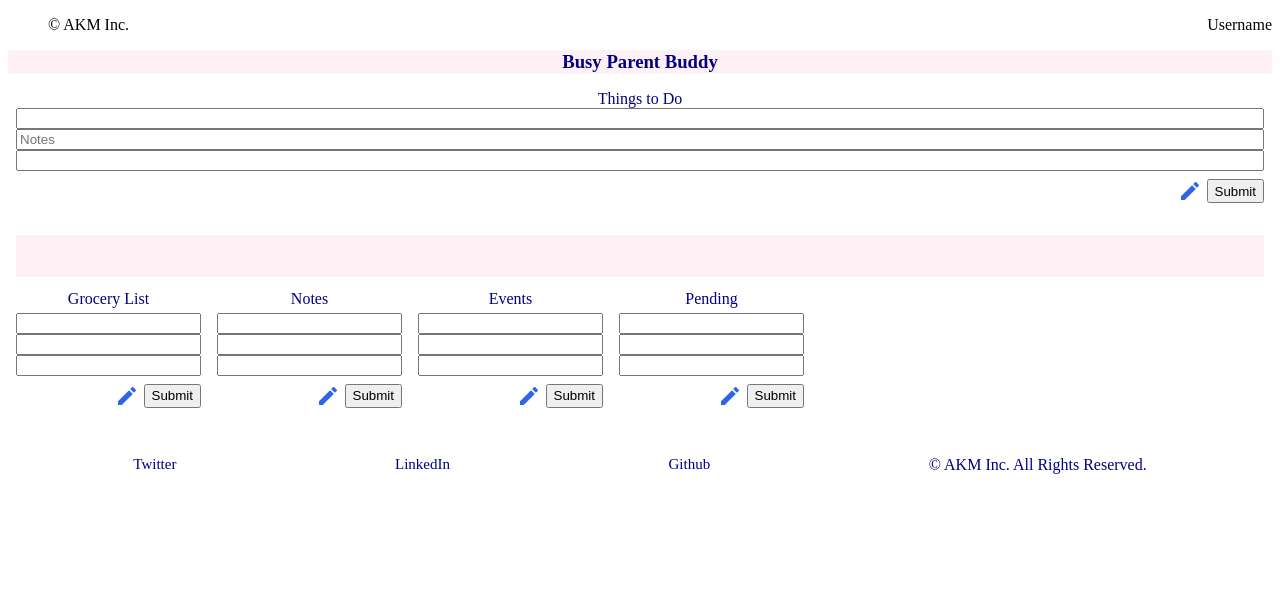
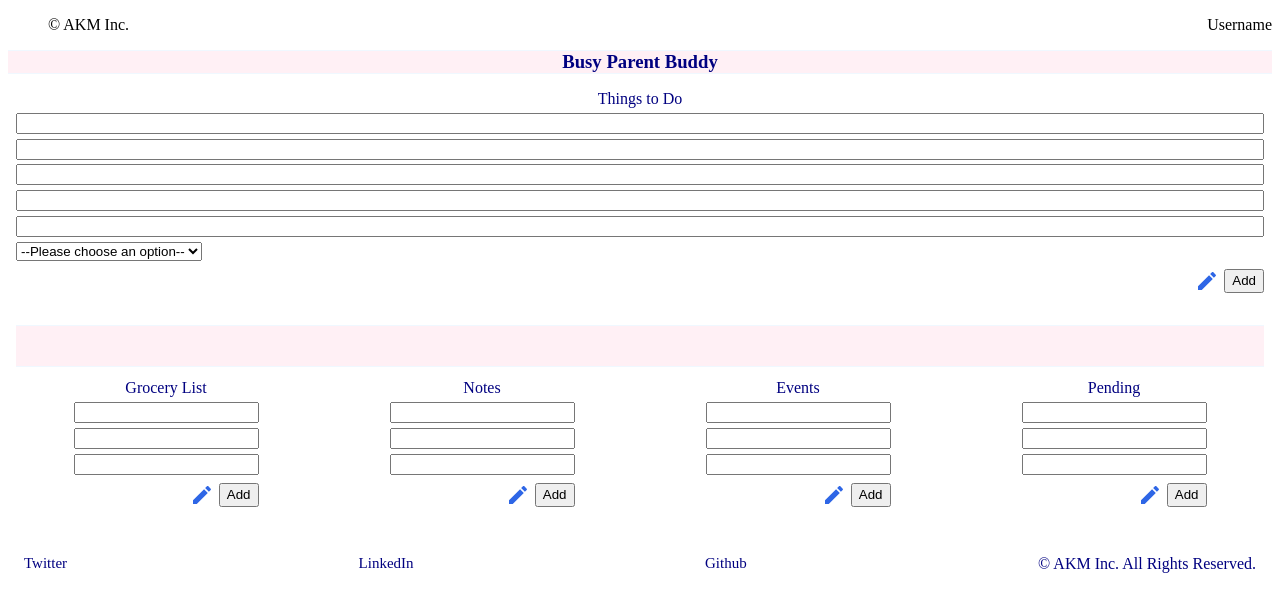
Before and after one commit to alextapia1/capstone-project, a React (Create React App) app: page / in a window 1280 px wide. Shown: the top 612 px of the page. Built offline with nearby package versions, Linux system fonts and the light colour scheme; no server answers.

Commit message:
update sass, added dropdown, handlechange

```diff
--- a/src/components/Dates/Dates.js
+++ b/src/components/Dates/Dates.js
@@ -8,7 +8,8 @@ const Dates = (props) => {
   const [info, setInfo] = useState([]);
   const [inputFirst, setInputFirst] = useState('');
   const [inputSecond, setInputSecond] = useState('');
-//   const [input, setInput] = useState();
+  const [inputThird, setInputThird] = useState('');
+  const [selectOption, setSelectOption] = useState('');
 
   const { dateList } = props;
     //form submit
@@ -17,11 +18,12 @@ const Dates = (props) => {
     //clear from fields
     setInputFirst();
     setInputSecond();
+    setInputThird();
     e.target.reset();
 
 
     //sending empty array to handle multi handleSubmits
-  const inputArray = [inputFirst,inputSecond];
+  const inputArray = [inputFirst,inputSecond,inputThird];
   const newArray = []
 
     for(let i =0; i <inputArray.length; i++) {
@@ -52,9 +54,14 @@ const Dates = (props) => {
     e.preventDefault()
      setInputSecond(e.target.value)
   }
-
-  //const value = e.target.value;
-  //setInput({...input,[e.target.value]:value});
+  const handleThirdChange = (e) => {
+    e.preventDefault()
+     setInputThird(e.target.value)
+  }
+  //for dropdown list
+  const handleChange = e => {
+    setSelectOption(e.target.value)
+  }
 
   //get date
   useEffect(() => {
@@ -65,6 +72,21 @@ const Dates = (props) => {
       .catch((error) => console.log(error));
   }, []);
 
+  // function DropdownFilter() {
+  //   const [options, setOptions] = useState([
+  //     'option1',
+  //     'groceryList',
+  //     'notes',
+  //     'events',
+  //     'pending'
+  //   ]);
+  //   const [filteredOptions, setFilteredOptions] = useState(options);
+
+  //   const handleFilterChange = (event) => {
+  //     const value = event.target.value.toLowerCase();
+  //     const filtered = options.filter((option) => option.toLowerCase().includes(value));
+  //     setFilteredOptions(filtered);
+  //   };
 
 
   return (
@@ -76,15 +98,8 @@ const Dates = (props) => {
             <input
               className="date__form--details"
               type="text"
-            //   placeholder={info.length !== 0 ? info[0].info : ""}
               onChange={handleFirstChange}
               value={inputFirst}
-            />
-            <input
-              className="date__form--details"
-              type="text"
-              placeholder="Notes"
-
             />
             <input
               className="date__form--details"
@@ -93,12 +108,42 @@ const Dates = (props) => {
               onChange={handleSecondChange}
               value={inputSecond}/>
 
+            <input
+              className="date__form--details"
+              type="text"
+              name="data"
+              onChange={handleThirdChange}
+              value={inputThird}/>
+            <input
+              className="date__form--details"
+              type="text"
+              name="data"
+              />
+            <input
+              className="date__form--details"
+              type="text"
+              name="data"
+              />
+           <label htmlFor="notesInput">
+              <select id="dropdown" value={selectOption} onChange={handleChange}>
+              <option value="option1">--Please choose an option--</option>
+              <option value="option2">Grocery List</option>
+              <option value="option3">Notes</option>
+              <option value="option4">Events</option>
+              <option value="option5">Pending</option>
+            </select>
+
+          </label>
+
+
+
+
           </div>
           <div className="btn">
             <img src={editIcon} alt="editIcon" type="text" />
             <button className="btn__submit" type="submit">
               {" "}
-              Submit{" "}
+              Add{" "}
             </button>
 
           </div>
--- a/src/components/Dates/Dates.scss
+++ b/src/components/Dates/Dates.scss
@@ -45,11 +45,13 @@
 &__form--info{
     display: flex;
     flex-direction: column;
+    gap: 0.3rem;
  }
 &__form--day{
     font-size: 1rem;
     line-height: 1.125rem;
     margin-bottom: 0;
+    padding-bottom: 0.3rem;
  }
 &__form--date{
     padding-bottom: 0.3125rem;
@@ -60,7 +62,6 @@
     display: flex;
     padding-top: 0.5rem;
     color: aliceblue;
-    justify-content: space-between;
     gap: 0.3rem;
 
 
--- a/src/components/Footer/Footer.scss
+++ b/src/components/Footer/Footer.scss
@@ -1,4 +1,5 @@
 @use '../../styles/variables' as *;
+@use '../../styles/mixins' as *;
 
 *{
     box-sizing: border-box;
@@ -10,6 +11,11 @@
     justify-content: space-around;
     color: navy;
 
+    @include desktop{
+        justify-content: space-between;
+    }
+
+
 &__social{
     font-size: 15px;
     line-height: 18px;
--- a/src/components/Notes/Notes.js
+++ b/src/components/Notes/Notes.js
@@ -61,9 +61,6 @@ const newArray = []
      setInputThird(e.target.value)
   }
 
-  //const value = e.target.value;
-  //setInput({...input,[e.target.value]:value});
-
   //get date
   useEffect(() => {
     getDates()
@@ -101,7 +98,7 @@ const newArray = []
                             </div>
                             <div className='btn'>
                             <img src={editIcon} alt='editIcon' type='text'/>
-                            <button className='btn__submit' type='text'> Submit </button>
+                            <button className='btn__submit' type='text'> Add </button>
 
                             </div>
                         </div>
@@ -124,7 +121,7 @@ const newArray = []
                             </div>
                             <div className='btn'>
                             <img src={editIcon} alt='editIcon' type='text'/>
-                            <button className='btn__submit' type='text'> Submit </button>
+                            <button className='btn__submit' type='text'> Add </button>
 
                             </div>
                         </div>
@@ -147,7 +144,7 @@ const newArray = []
                             </div>
                             <div className='btn'>
                             <img src={editIcon} alt='editIcon' type='text'/>
-                            <button className='btn__submit' type='text'> Submit </button>
+                            <button className='btn__submit' type='text'> Add </button>
 
                             </div>
                         </div>
@@ -170,7 +167,7 @@ const newArray = []
                             </div>
                             <div className='btn'>
                             <img src={editIcon} alt='editIcon' type='text'/>
-                            <button className='btn__submit' type='text'> Submit </button>
+                            <button className='btn__submit' type='text'> Add </button>
                             </div>
 
                         </div>
--- a/src/components/Notes/Notes.scss
+++ b/src/components/Notes/Notes.scss
@@ -39,6 +39,10 @@
         flex-direction: row;
         flex-wrap: wrap;
     }
+
+    @include desktop{
+        justify-content: space-around;
+    }
  }
 
 &__form--title{
@@ -58,6 +62,7 @@
 &__form--info{
     display: flex;
     flex-direction: column;
+    gap: 0.3rem;
  }
 &__form--day{
     font-size: 1rem;
--- a/src/pages/HomePage.js
+++ b/src/pages/HomePage.js
@@ -2,17 +2,29 @@ import React, { useEffect, useState } from "react";
 import axios from 'axios';
 import Dates from "../components/Dates/Dates";
 import Notes from "../components/Notes/Notes";
+import { getDates, postDate } from "../utils/apiRequest";
 
 
 const HomePage = () => {
     const [dateList, setDateList] = useState([]);
     const [featuredNote, setFeaturedNote] = useState();
+    const [info, setInfo] = useState ('');
+    const [selectedDate, setSelectedDate] = useState(null);
+
+  //get date
+  useEffect(() => {
+    getDates()
+      .then((res) => {
+        setInfo(res);
+      })
+      .catch((error) => console.log(error));
+  }, []);
+
 
     return (
         <div className="home">
             <Dates dateList={dateList}/>
             <Notes featuredNote={featuredNote}/>
-
         </div>
     )
 }
```
